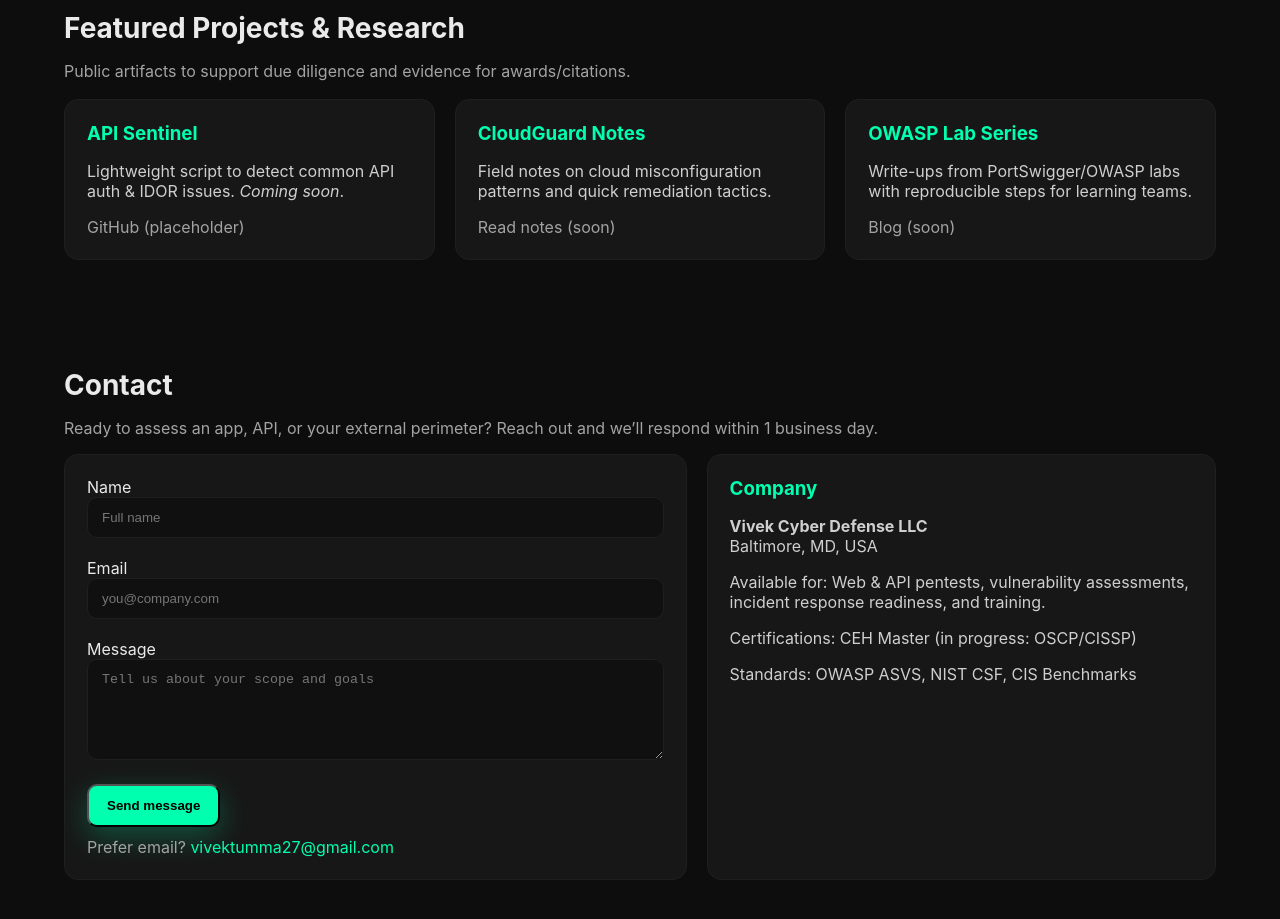
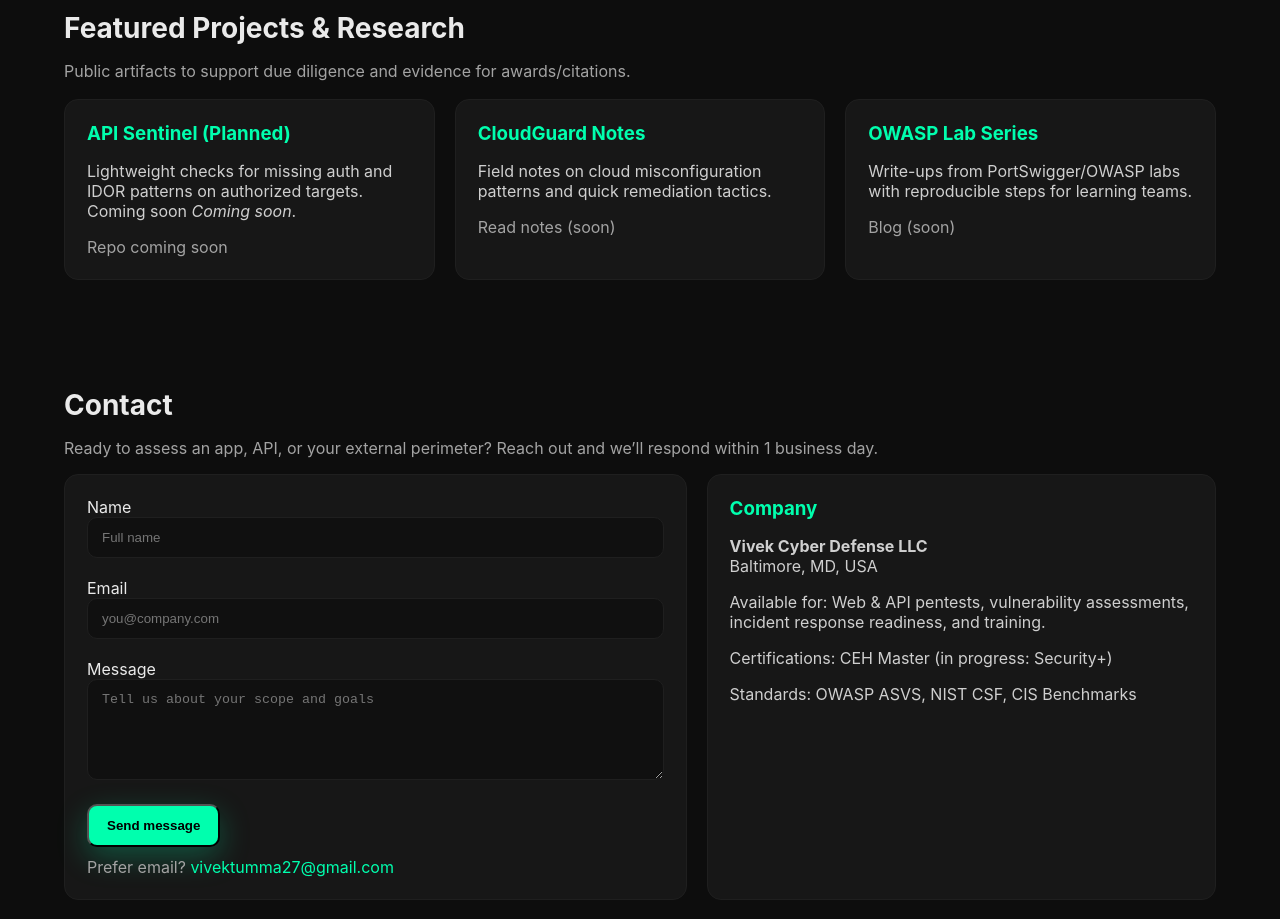
Before and after one commit to vivektumma/vivekcyberdefense, a plain HTML site: page index.html in a window 1280 px wide. Shown: the part 1740-2659 px from the top of the page. Drawn offline with Linux system fonts and the light colour scheme.

Commit message:
index.html

```diff
--- a/index.html
+++ b/index.html
@@ -186,9 +186,9 @@
       <p class="muted">Public artifacts to support due diligence and evidence for awards/citations.</p>
       <div class="grid grid-3" style="margin-top:18px">
         <div class="card">
-          <h3>API Sentinel</h3>
-          <p>Lightweight script to detect common API auth & IDOR issues. <em>Coming soon</em>.</p>
-          <a href="#" class="muted">GitHub (placeholder)</a>
+          <h3>API Sentinel (Planned)</h3>
+          <p>Lightweight checks for missing auth and IDOR patterns on authorized targets. Coming soon <em>Coming soon</em>.</p>
+          <a href="#" class="muted">Repo coming soon</a>
         </div>
         <div class="card">
           <h3>CloudGuard Notes</h3>
@@ -222,7 +222,7 @@
           <h3>Company</h3>
           <p><strong>Vivek Cyber Defense LLC</strong><br/>Baltimore, MD, USA</p>
           <p class="muted">Available for: Web & API pentests, vulnerability assessments, incident response readiness, and training.</p>
-          <p class="muted">Certifications: CEH Master (in progress: OSCP/CISSP)</p>
+          <p class="muted">Certifications: CEH Master (in progress: Security+)</p>
           <p class="muted">Standards: OWASP ASVS, NIST CSF, CIS Benchmarks</p>
         </div>
       </div>
```
